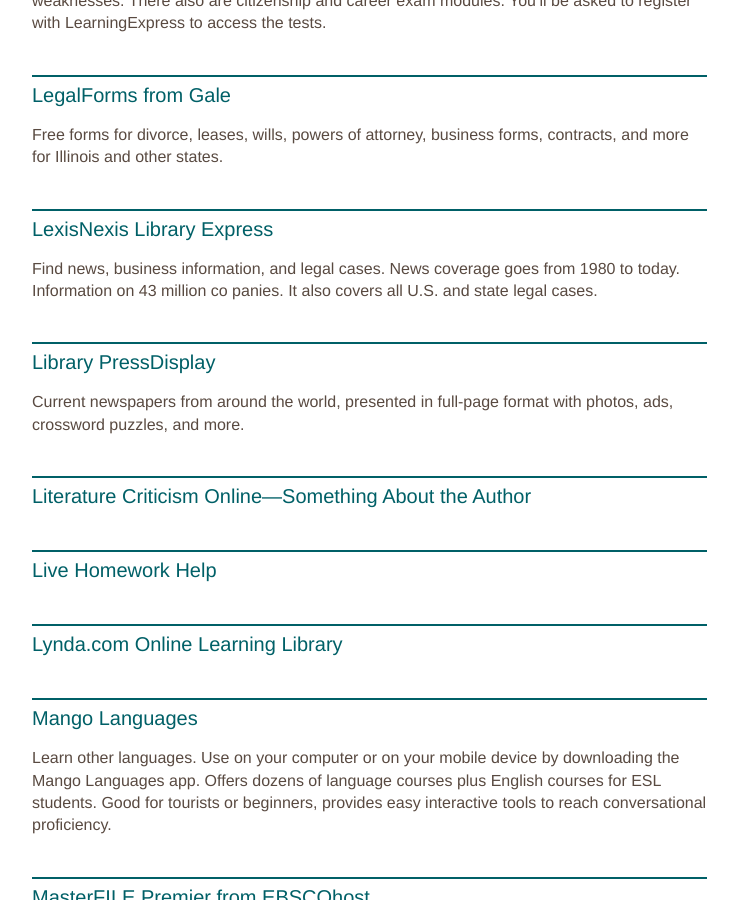
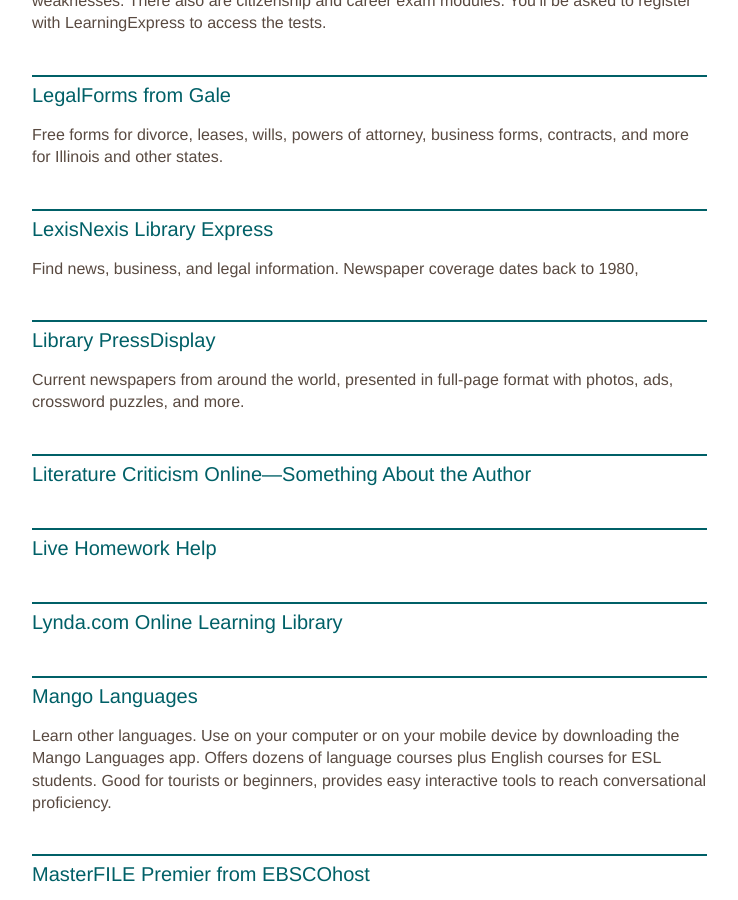
Before and after one commit to skokielibrary/spl-content, a Jekyll site: the page built from _content/bruce/resources--research-topic.markdown, in a window 1280 px wide and 900 px high, scrolled down 3563 px. Shown: the whole window, without its empty margins (126-864 px from the left). Built offline with Jekyll 4.4.1, drawn with Linux system fonts in a browser that asks for light colours.

Commit message:
Updated resources--research-topic.markdown

```diff
--- a/_content/bruce/resources--research-topic.markdown
+++ b/_content/bruce/resources--research-topic.markdown
@@ -109,7 +109,7 @@ Ace the ACT, SAT, GED, ASVAB, and other tests by prepping with these interactive
 Free forms for divorce, leases, wills, powers of attorney, business forms, contracts, and more for Illinois and other states.
 
 ##LexisNexis Library Express
-Find news, business information, and legal cases. News coverage goes from 1980 to today. Information on 43 million co panies. It also covers all U.S. and state legal cases.
+Find news, business, and legal information. Newspaper coverage dates back to 1980,
 
 ##Library PressDisplay
 Current newspapers from around the world, presented in full-page format with photos, ads, crossword puzzles, and more.
```
